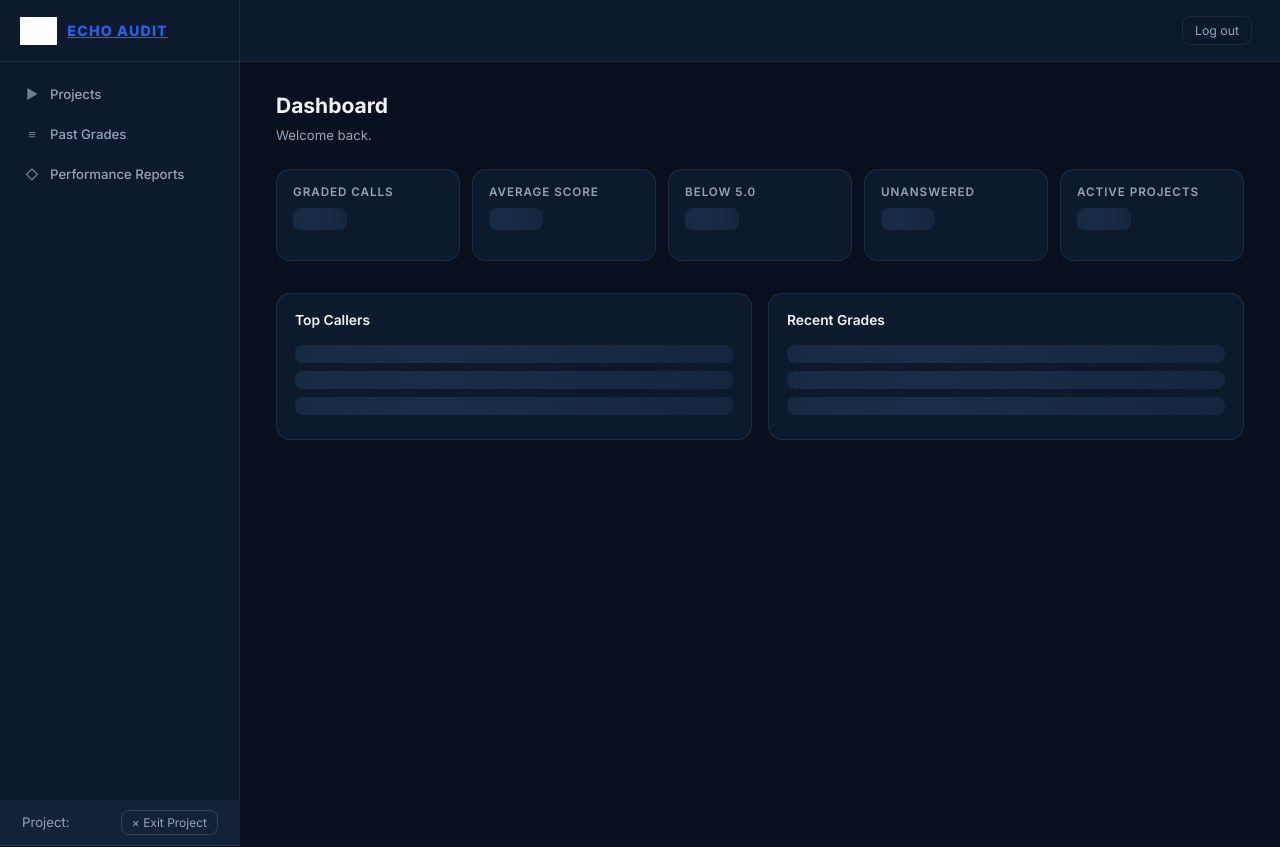
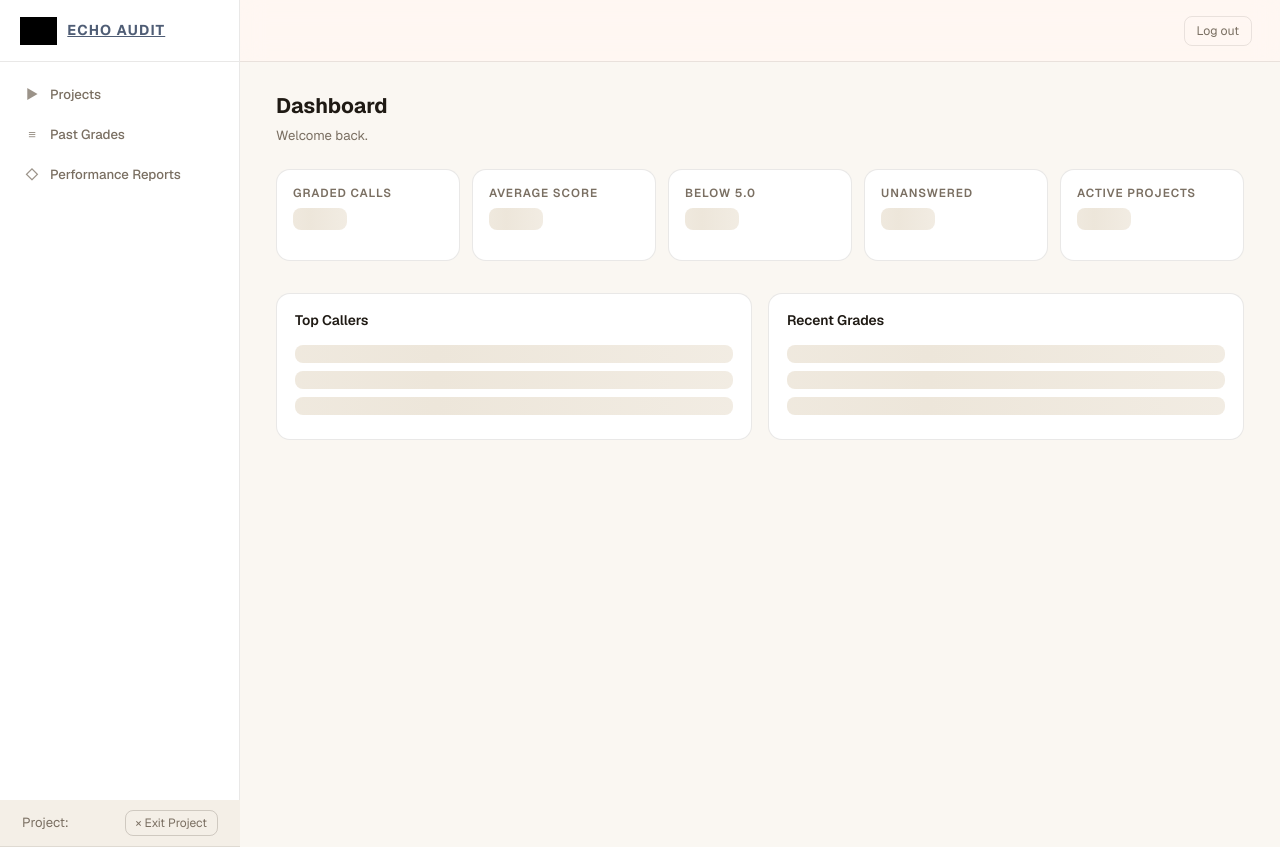
Before and after one commit to nolanvantol17-sys/echo-audit-v2, a Flask app: template templates/index.html in a window 1280 px wide. Run offline with Flask 3, Linux system fonts and the light colour scheme; the template is opened without the code that fills it, so the values that code supplies are empty; parts of the project's set-up code (start-up, migrations or seed data) failed here and were passed over; some libraries are stand-ins or nearby versions; grey boxes are pictures that could not be loaded.

Commit message:
ui: warm-white palette + Geist Sans typography overhaul (U)
Replaces the dark-navy + vibrant-blue scheme with a warm cream / muted
slate-blue / sage / amber / brick palette on Geist Sans + Geist Mono.

Tokens (app.css :root):
- --bg #FAF7F2, --surface #FFFFFF, --surface-2 #F4EFE7, --surface-3 #EDE6DA
- --text #1F1A14, --muted #7A6F62, --muted-2 #9C9183
- --accent #4F5D75 (slate-blue), --accent-soft rgba(79,93,117,.12)
- --success #5C8062 (sage), --danger #A85049 (brick), --warning #B58452

Sweeps:
- All vibrant Tailwind/Apple rgbas (37,99,235 / 34,197,94 / 239,68,68 /
  245,158,11 / 167,139,250 / 10,132,255 / 13,26,46 / 4,9,18 / 0,0,0,...)
  remapped to muted equivalents across templates + static JS.
- Hardcoded text colors (#93c5fd #4ade80 #f87171 #fbbf24 #c4b5fd) bumped
  to deeper light-theme variants (#34405A #3F5E45 #7A3A35 #7C5A2F #4A3D70).
- Drop shadows lightened (alpha .35-.55 -> .10-.18) for light theme.
- 4 auth templates (login/signup/forgot/change_password) carry duplicate
  token blocks + Inter font links — swept in lockstep.
- Logo brightness filter switched from invert(white) to plain dark.

Font:
- Body: 'Geist', 'Inter', system-ui, sans-serif
- Mono: 'Geist Mono', 'JetBrains Mono', monospace
- Loaded via Google Fonts in base.html + 4 auth templates.

Chart.js axis text + grid lines repainted in dashboard_widget.js for
the new light surface (was bright-on-dark).

Dark mode is dropped — single theme.

Co-Authored-By: Claude Opus 4.7 (1M context) <noreply@anthropic.com>

```diff
--- a/static/app.css
+++ b/static/app.css
@@ -1,32 +1,32 @@
 /* ========================================================================
    app.css — Echo Audit V2 shared app shell + dashboard styles.
 
-   Port of the V1 palette and dashboard look-and-feel, restructured to
-   support a persistent sidebar nav (V2 spec) instead of V1's top-tabs.
-   Same Inter font, same dark-navy surface, same accent blue.
+   Sub-Task U palette: warm-white modern theme (cream surfaces, slate-blue
+   accent, sage/amber/brick semantic colors) on Geist Sans typography.
+   Replaces the legacy dark-navy + vibrant-blue scheme.
    ======================================================================== */
 
 * { box-sizing: border-box; margin: 0; padding: 0; }
 
 :root {
-  --bg:         #080f1e;
-  --surface:    #0d1a2e;
-  --surface-2:  #142238;
-  --surface-3:  #1a2c47;
-  --border:     rgba(255,255,255,0.08);
-  --border-strong: rgba(255,255,255,0.14);
-  --text:       #f1f5f9;
-  --muted:      #94a3b8;
-  --muted-2:    #64748b;
-  --accent:     #2563eb;
-  --accent-h:   #1d4ed8;
-  --accent-soft: rgba(37,99,235,0.15);
-  --success:    #22c55e;
-  --success-bg: rgba(34,197,94,0.1);
-  --danger:     #ef4444;
-  --danger-bg:  rgba(239,68,68,0.1);
-  --warning:    #f59e0b;
-  --warning-bg: rgba(245,158,11,0.1);
+  --bg:         #FAF7F2;
+  --surface:    #FFFFFF;
+  --surface-2:  #F4EFE7;
+  --surface-3:  #EDE6DA;
+  --border:     rgba(40,30,20,0.10);
+  --border-strong: rgba(40,30,20,0.18);
+  --text:       #1F1A14;
+  --muted:      #7A6F62;
+  --muted-2:    #9C9183;
+  --accent:     #4F5D75;
+  --accent-h:   #3F4D63;
+  --accent-soft: rgba(79,93,117,0.12);
+  --success:    #5C8062;
+  --success-bg: rgba(92,128,98,0.10);
+  --danger:     #A85049;
+  --danger-bg:  rgba(168,80,73,0.10);
+  --warning:    #B58452;
+  --warning-bg: rgba(181,132,82,0.10);
   --radius:     10px;
   --radius-sm:  8px;
   --radius-lg:  14px;
@@ -39,7 +39,7 @@ html, body {
   height: 100%;
   background: var(--bg);
   color: var(--text);
-  font-family: 'Inter', system-ui, -apple-system, sans-serif;
+  font-family: 'Geist', 'Inter', system-ui, -apple-system, sans-serif;
   font-size: 15px;
   line-height: 1.5;
   -webkit-font-smoothing: antialiased;
@@ -67,7 +67,7 @@ button { font-family: inherit; }
   align-items: center;
   justify-content: space-between;
   padding: 0 28px;
-  background: rgba(13,26,46,0.85);
+  background: rgba(255,247,242,0.85);
   backdrop-filter: blur(12px);
   -webkit-backdrop-filter: blur(12px);
   border-bottom: 1px solid var(--border);
@@ -132,7 +132,7 @@ button { font-family: inherit; }
 }
 .sidebar-brand img {
   height: 28px; width: auto;
-  filter: brightness(0) invert(1);
+  filter: brightness(0);
 }
 .sidebar-brand-text {
   font-size: 0.95rem;
--- a/static/dashboard_widget.js
+++ b/static/dashboard_widget.js
@@ -169,7 +169,7 @@
     .daw-popover {
       position: absolute; z-index: 50; min-width: 220px; max-width: 320px;
       background: var(--surface); border: 1px solid var(--border);
-      border-radius: 8px; box-shadow: 0 6px 18px rgba(0,0,0,0.35);
+      border-radius: 8px; box-shadow: 0 6px 18px rgba(31,26,20,0.10);
       padding: 8px; max-height: 320px; display: flex; flex-direction: column;
     }
     .daw-popover input.daw-popover-search {
@@ -211,7 +211,7 @@
 
     .daw-chart-loading {
       position: absolute; inset: 0; display: flex; align-items: center;
-      justify-content: center; background: rgba(13, 26, 46, 0.55);
+      justify-content: center; background: rgba(255,247,242, 0.55);
       border-radius: var(--radius); z-index: 2; backdrop-filter: blur(1px);
     }
     .daw-spinner {
@@ -471,12 +471,12 @@
     const cache = new Map();
     const root = document.documentElement;
     return function resolve(val) {
-      if (!val) return "#94a3b8";
+      if (!val) return "#7A6F62";
       const m = /^var\((--[^)]+)\)$/.exec(String(val).trim());
       if (!m) return val;
       const key = m[1];
       if (cache.has(key)) return cache.get(key);
-      const resolved = getComputedStyle(root).getPropertyValue(key).trim() || "#94a3b8";
+      const resolved = getComputedStyle(root).getPropertyValue(key).trim() || "#7A6F62";
       cache.set(key, resolved);
       return resolved;
     };
@@ -495,8 +495,8 @@
         datasets: [{
           label: "Score",
           data: dataset.data || [],
-          borderColor: "#2563eb",
-          backgroundColor: "rgba(37,99,235,0.15)",
+          borderColor: "#4F5D75",
+          backgroundColor: "rgba(79,93,117,0.15)",
           borderWidth: 2,
           pointRadius: 4,
           pointHoverRadius: 6,
@@ -535,7 +535,7 @@
   function chartCommonOptions(opts) {
     opts = opts || {};
     const isDate = opts.viewBy === "date";
-    const plugins = { legend: { labels: { color: "#f1f5f9" } } };
+    const plugins = { legend: { labels: { color: "#1F1A14" } } };
     if (isDate) {
       // Date-view tooltip reads the matched row from chart.$points (stashed
       // in renderChart). Aggregate views leave defaults untouched.
@@ -560,12 +560,12 @@
       scales: {
         y: {
           min: 0, max: 10,
-          ticks: { color: "#94a3b8", stepSize: 2 },
-          grid:  { color: "rgba(255,255,255,0.05)" },
+          ticks: { color: "#7A6F62", stepSize: 2 },
+          grid:  { color: "rgba(40,30,20,0.06)" },
         },
         x: {
-          ticks: { color: "#94a3b8", maxRotation: 0, autoSkip: true },
-          grid:  { color: "rgba(255,255,255,0.05)" },
+          ticks: { color: "#7A6F62", maxRotation: 0, autoSkip: true },
+          grid:  { color: "rgba(40,30,20,0.06)" },
         },
       },
       plugins: plugins,
@@ -580,7 +580,7 @@
         if (!scales.y) return;
         const y = scales.y.getPixelForValue(5);
         ctx.save();
-        ctx.strokeStyle = "rgba(239,68,68,0.7)";
+        ctx.strokeStyle = "rgba(168,80,73,0.7)";
         ctx.setLineDash([4, 4]);
         ctx.lineWidth = 1;
         ctx.beginPath();
@@ -588,7 +588,7 @@
         ctx.lineTo(chartArea.right, y);
         ctx.stroke();
         ctx.setLineDash([]);
-        ctx.fillStyle = "rgba(239,68,68,0.85)";
+        ctx.fillStyle = "rgba(168,80,73,0.85)";
         ctx.font = "11px Inter, sans-serif";
         ctx.textAlign = "right";
         ctx.fillText("threshold 5.0", chartArea.right - 6, y - 4);
--- a/static/interaction_view.js
+++ b/static/interaction_view.js
@@ -65,7 +65,7 @@
       ? '<div class="flag-banner">' + EA.esc(d.interaction_flags) + '</div>' : "";
 
     const regradedBanner = d.interaction_regraded_with_context
-      ? ('<div class="score-diff-banner" style="background:var(--accent-soft);border-color:rgba(37,99,235,0.25);color:#93c5fd;">' +
+      ? ('<div class="score-diff-banner" style="background:var(--accent-soft);border-color:rgba(79,93,117,0.25);color:#34405A;">' +
            '<strong>Regraded with reviewer context.</strong>' +
            (d.interaction_reviewer_context
              ? '<div class="text-small" style="margin-top:6px;white-space:pre-wrap;">' +
@@ -219,8 +219,8 @@
     const contextPanelHtml = (!readOnly && canRegrade) ? renderContextPanel(d) : '';
 
     const hardDeleteHtml = canHardDelete
-      ? '<div class="panel" style="margin-top:18px;border-color:rgba(220,38,38,0.35);">' +
-          '<div class="panel-title" style="color:#ef4444;">Danger zone</div>' +
+      ? '<div class="panel" style="margin-top:18px;border-color:rgba(168,80,73,0.35);">' +
+          '<div class="panel-title" style="color:#7A3A35;">Danger zone</div>' +
           '<div class="muted text-small" style="margin-bottom:10px;">' +
             'Permanently delete this interaction and everything attached to it ' +
             '(rubric scores, audio file, audit-log entries). ' +
@@ -472,7 +472,7 @@
     root.appendChild(survivesList);
 
     const warning = document.createElement("div");
-    warning.style.color = "#ef4444";
+    warning.style.color = "#7A3A35";
     warning.style.fontWeight = "600";
     warning.textContent = "This action cannot be undone.";
     root.appendChild(warning);
--- a/templates/_dashboard_analytics.html
+++ b/templates/_dashboard_analytics.html
@@ -135,9 +135,9 @@
     display: inline-flex;
     align-items: center;
     gap: 3px;
-    background: var(--warning-bg, rgba(245, 158, 11, 0.12));
-    border: 1px solid rgba(245, 158, 11, 0.3);
-    color: #fbbf24;
+    background: var(--warning-bg, rgba(181,132,82, 0.12));
+    border: 1px solid rgba(181,132,82, 0.3);
+    color: #7C5A2F;
     border-radius: 999px;
     padding: 2px 8px;
     font-size: 0.7rem;
--- a/templates/base.html
+++ b/templates/base.html
@@ -21,7 +21,7 @@
 
   <link rel="preconnect" href="https://fonts.googleapis.com">
   <link rel="preconnect" href="https://fonts.gstatic.com" crossorigin>
-  <link href="https://fonts.googleapis.com/css2?family=Inter:wght@400;500;600;700;800&display=swap" rel="stylesheet">
+  <link href="https://fonts.googleapis.com/css2?family=Geist:wght@400;500;600;700&family=Geist+Mono:wght@400;500&display=swap" rel="stylesheet">
 
   <link rel="stylesheet" href="{{ url_for('static', filename='app.css') }}?v={{ static_v('app.css') }}">
   <style>
--- a/templates/grade.html
+++ b/templates/grade.html
@@ -561,8 +561,8 @@
     text-transform: uppercase;
     white-space: nowrap;
   }
-  .gj-pill.queued       { background: var(--accent-soft); color: #93c5fd; }
-  .gj-pill.transcribing { background: var(--accent-soft); color: #93c5fd; }
+  .gj-pill.queued       { background: var(--accent-soft); color: #34405A; }
+  .gj-pill.transcribing { background: var(--accent-soft); color: #34405A; }
   .gj-pill.grading      { background: var(--warning-bg);  color: var(--warning); }
   .gj-pill.in_progress  { background: var(--warning-bg);  color: var(--warning); }
   .gj-pill.graded       { background: var(--success-bg);  color: var(--success); }
--- a/templates/history.html
+++ b/templates/history.html
@@ -42,7 +42,7 @@
   align-items: center;
   gap: 12px;
   z-index: 150;
-  box-shadow: 0 -4px 14px rgba(0,0,0,0.4);
+  box-shadow: 0 -4px 14px rgba(31,26,20,0.12);
 }
 .hist-sticky-bar[hidden]          { display: none; }
 .hist-sticky-bar .selected-meta   { font-weight: 500; }
--- a/templates/index.html
+++ b/templates/index.html
@@ -126,9 +126,9 @@
     display: inline-flex;
     align-items: center;
     gap: 3px;
-    background: var(--warning-bg, rgba(245, 158, 11, 0.12));
-    border: 1px solid rgba(245, 158, 11, 0.3);
-    color: #fbbf24;
+    background: var(--warning-bg, rgba(181,132,82, 0.12));
+    border: 1px solid rgba(181,132,82, 0.3);
+    color: #7C5A2F;
     border-radius: 999px;
     padding: 2px 8px;
     font-size: 0.7rem;
--- a/templates/locations.html
+++ b/templates/locations.html
@@ -70,7 +70,7 @@
     align-items: center;
     gap: 12px;
     z-index: 150;
-    box-shadow: 0 -4px 14px rgba(0,0,0,0.4);
+    box-shadow: 0 -4px 14px rgba(31,26,20,0.12);
   }
   .loc-sticky-bar[hidden]          { display: none; }
   .loc-sticky-bar .selected-meta   { font-weight: 500; }
--- a/templates/project_hub.html
+++ b/templates/project_hub.html
@@ -87,7 +87,7 @@
     background: var(--surface);
     border: 1px solid var(--border);
     border-radius: var(--radius);
-    box-shadow: 0 12px 32px rgba(0,0,0,0.45);
+    box-shadow: 0 12px 32px rgba(31,26,20,0.14);
     z-index: 50;
     padding: 6px;
     display: flex;
@@ -111,7 +111,7 @@
     margin: 4px 6px;
   }
   .settings-popover .danger { color: var(--danger); }
-  .settings-popover .danger:hover { background: rgba(255,69,58,0.1); }
+  .settings-popover .danger:hover { background: rgba(168,80,73,0.1); }
 </style>
 {% endblock %}
 
--- a/templates/setup.html
+++ b/templates/setup.html
@@ -38,7 +38,7 @@
   }
   .setup-step-pill.done {
     color: var(--success);
-    border-color: rgba(52,199,89,0.4);
+    border-color: rgba(92,128,98,0.4);
   }
   .setup-step-pill .pill-label {
     display: block;
@@ -90,7 +90,7 @@
   .setup-form-row select:focus {
     outline: none;
     border-color: var(--accent);
-    box-shadow: 0 0 0 3px rgba(37,99,235,0.2);
+    box-shadow: 0 0 0 3px rgba(79,93,117,0.2);
   }
   .setup-actions {
     display: flex;
```
Also changed, not shown: other parts of static/app.css (+38 -38 lines), static/bulk_export_modal.js (+4 -4 lines), templates/change_password.html (+19 -19 lines), templates/forgot_password.html (+13 -13 lines), templates/login.html (+16 -16 lines), templates/projects.html (+15 -15 lines), templates/signup.html (+15 -15 lines).
